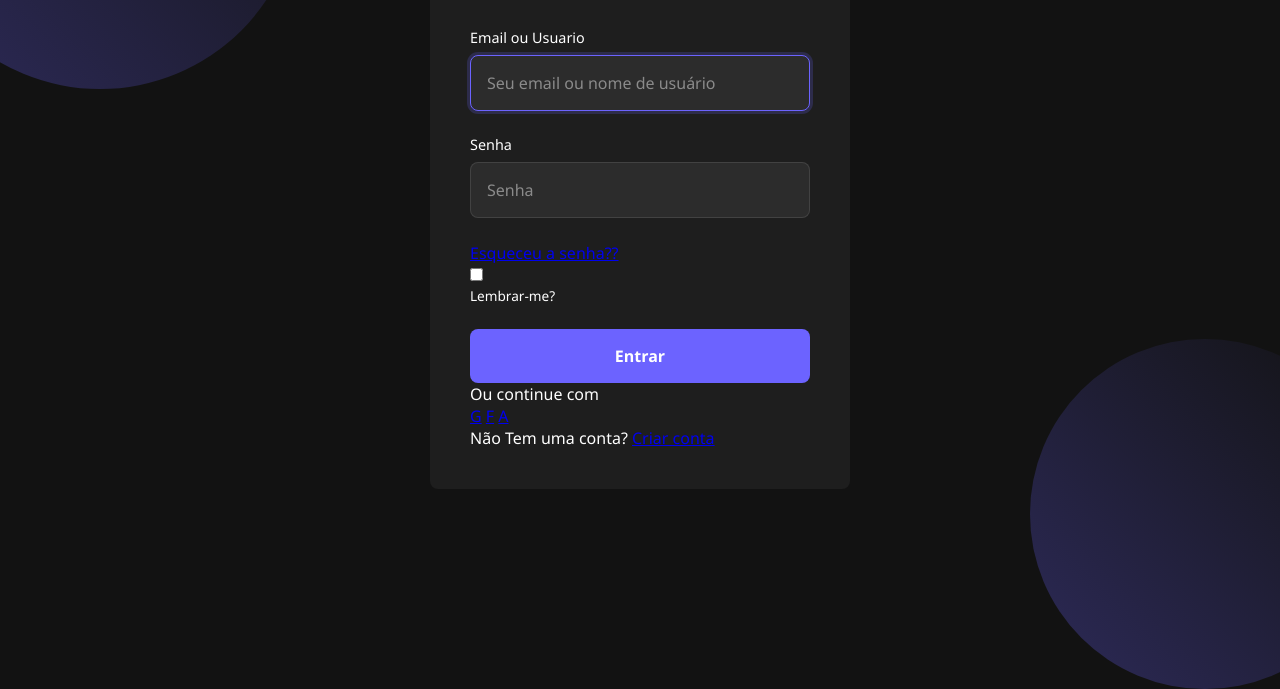
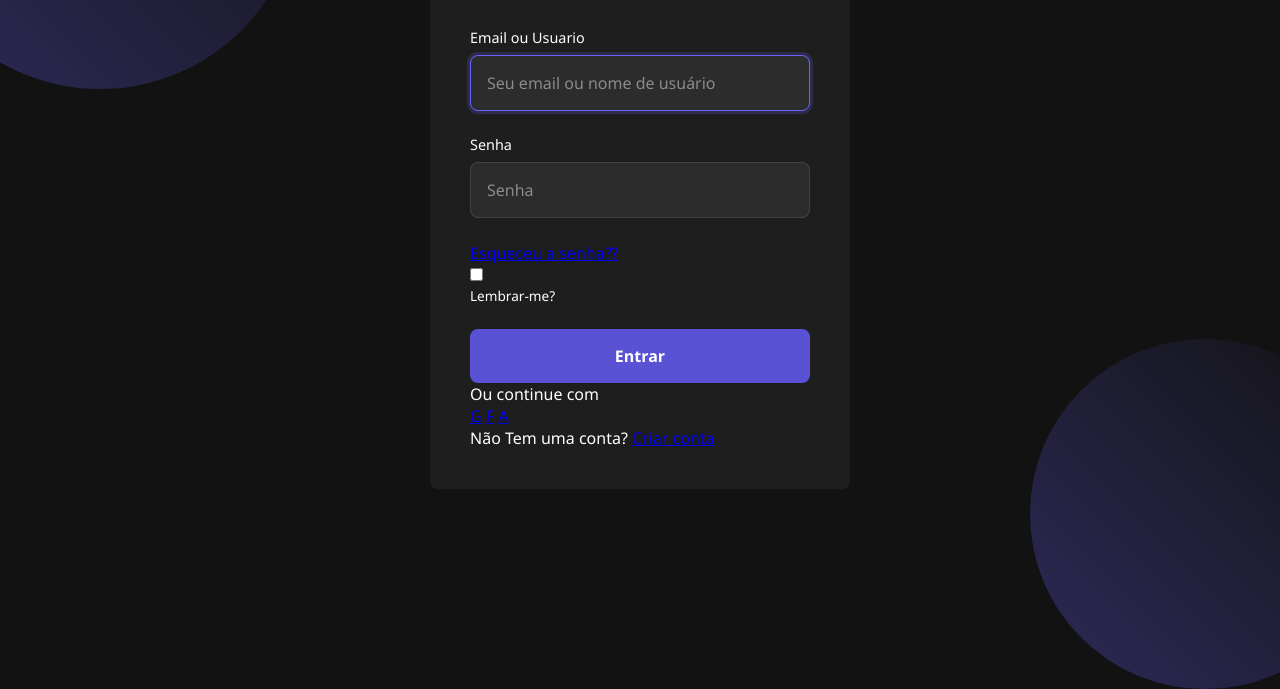
Before and after one commit to Andre-pin/Nova-Tela-de-Login, a plain HTML site: page index.html in a window 1280 px wide. In both pictures the pointer is over the button "Entrar". Shown: the part 211-900 px from the top of the page. Drawn offline with Linux system fonts and the light colour scheme.

Commit message:
adicionar button hover

```diff
--- a/css/login.css
+++ b/css/login.css
@@ -130,3 +130,12 @@ button{
     justify-content: center;
     align-items: center;
 }
+
+button:hover {
+    background-color: var(--primary-hover);
+    transition: translateY(-2px);
+}
+
+button:active {
+    transform: translateY(0);
+}
```
